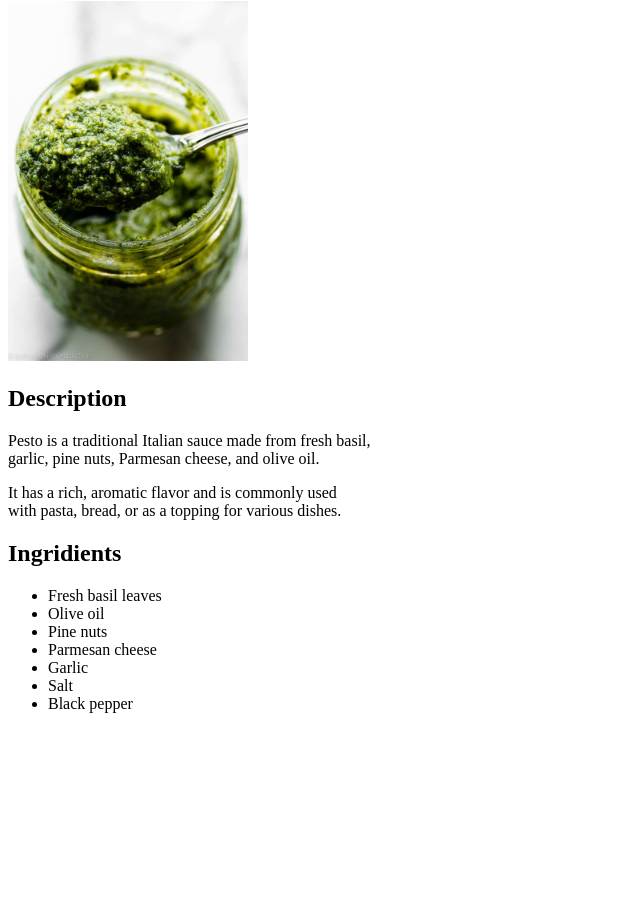
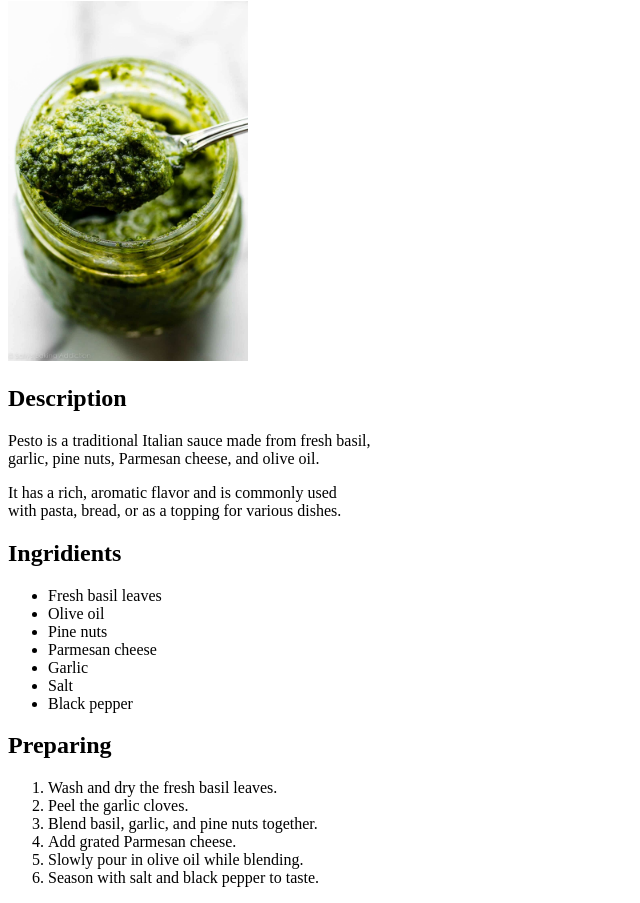
Before and after one commit to GREGORUNDEL/odin-recipes, a plain HTML site: page recipes/pesto.html in a window 1280 px wide. Shown: the part 105-1008 px from the top of the page, without its empty margins (0-640 px from the left). Before the commit the page ends 834 px from the top, so only its background shows below. Drawn offline with Linux system fonts and the light colour scheme.

Commit message:
Added pesto preparing steps

```diff
--- a/recipes/pesto.html
+++ b/recipes/pesto.html
@@ -23,5 +23,14 @@
                 <li>Salt</li>
                 <li>Black pepper</li>
             </ul>
+            <h2>Preparing</h2>
+            <ol>
+                <li>Wash and dry the fresh basil leaves.</li>
+                <li>Peel the garlic cloves.</li>
+                <li>Blend basil, garlic, and pine nuts together.</li>
+                <li>Add grated Parmesan cheese.</li>
+                <li>Slowly pour in olive oil while blending.</li>
+                <li>Season with salt and black pepper to taste.</li>
+            </ol>
     </body>
 </html>
```
